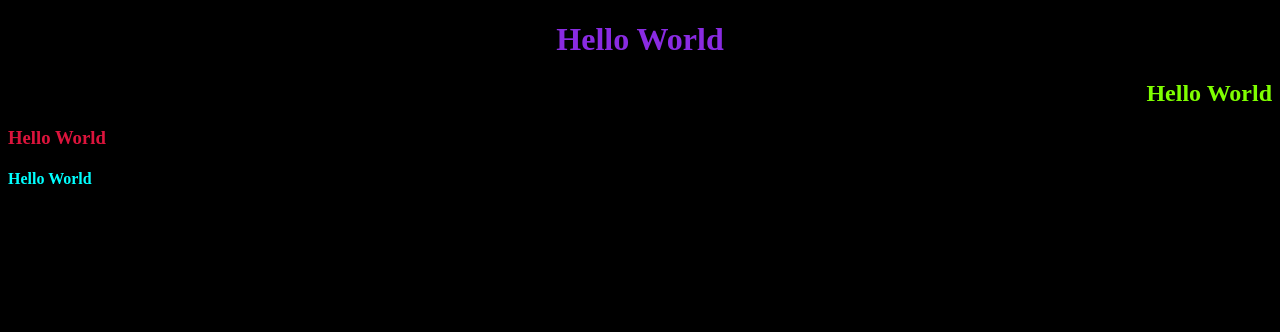
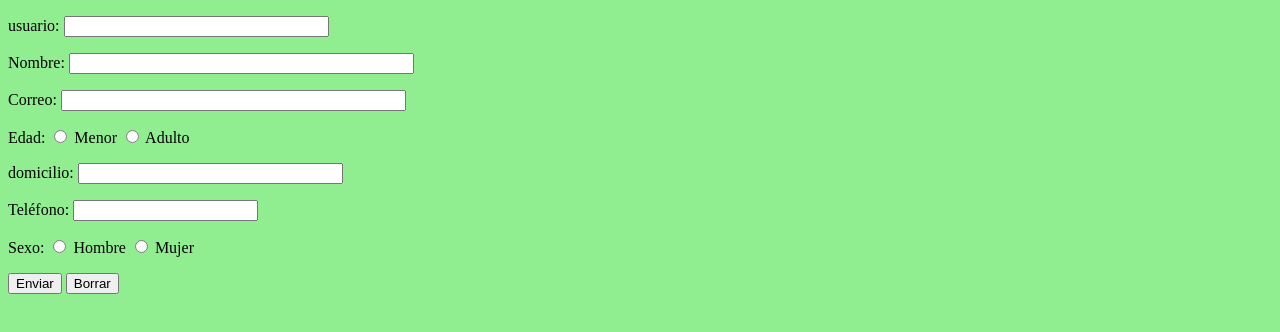
Before and after one commit to FelixUlisesGilRamirez/Aplicacion-web, a plain HTML site: page index.html in a window 1280 px wide. Drawn offline with Linux system fonts and the light colour scheme.

Commit message:
sintaxis de formulario

```diff
--- a/assets/styleGRFU.css
+++ b/assets/styleGRFU.css
@@ -1,5 +1,5 @@
 body{
-    background-color: black;
+    background-color: lightgreen;
 }
     h1{
         color: blueviolet;
--- a/index.html
+++ b/index.html
@@ -7,9 +7,26 @@
     <link rel="stylesheet" href="/assets/styleGRFU.css">
 </head>
 <body>
-    <h1>Hello World</h1>
-    <h2>Hello World</h2>
-    <h3>Hello World</h3>
-    <h4>Hello World</h4>
+    <form action="ejemplo.php" method="get">
+        <form action="ejemplo.php" method="get">
+            <p>usuario: <input type="text"  name="usuario" size="30"></p>
+            <p>Nombre: <input type="text" name="nombre" size="40"></p>
+            <p>Correo: <input type="email" name="correo" size="40"></p>
+            <p>Edad:
+                <input type="radio" name="edad" value="menor"> Menor
+                <input type="radio" name="edad" value="adulto" required> Adulto
+              </p>
+            <p>domicilio: <input type="add" name="domicilio" size="30"></p>
+            <p>Teléfono: <input type="tel" name="telefono"></p>
+            <p>Sexo:
+              <input type="radio" name="hm" value="h"> Hombre
+              <input type="radio" name="hm" value="m"> Mujer
+            </p>
+            <p>
+              <input type="submit" value="Enviar">
+              <input type="reset" value="Borrar">
+            </p>
+          </form>
+
 </body>
 </html>
```
